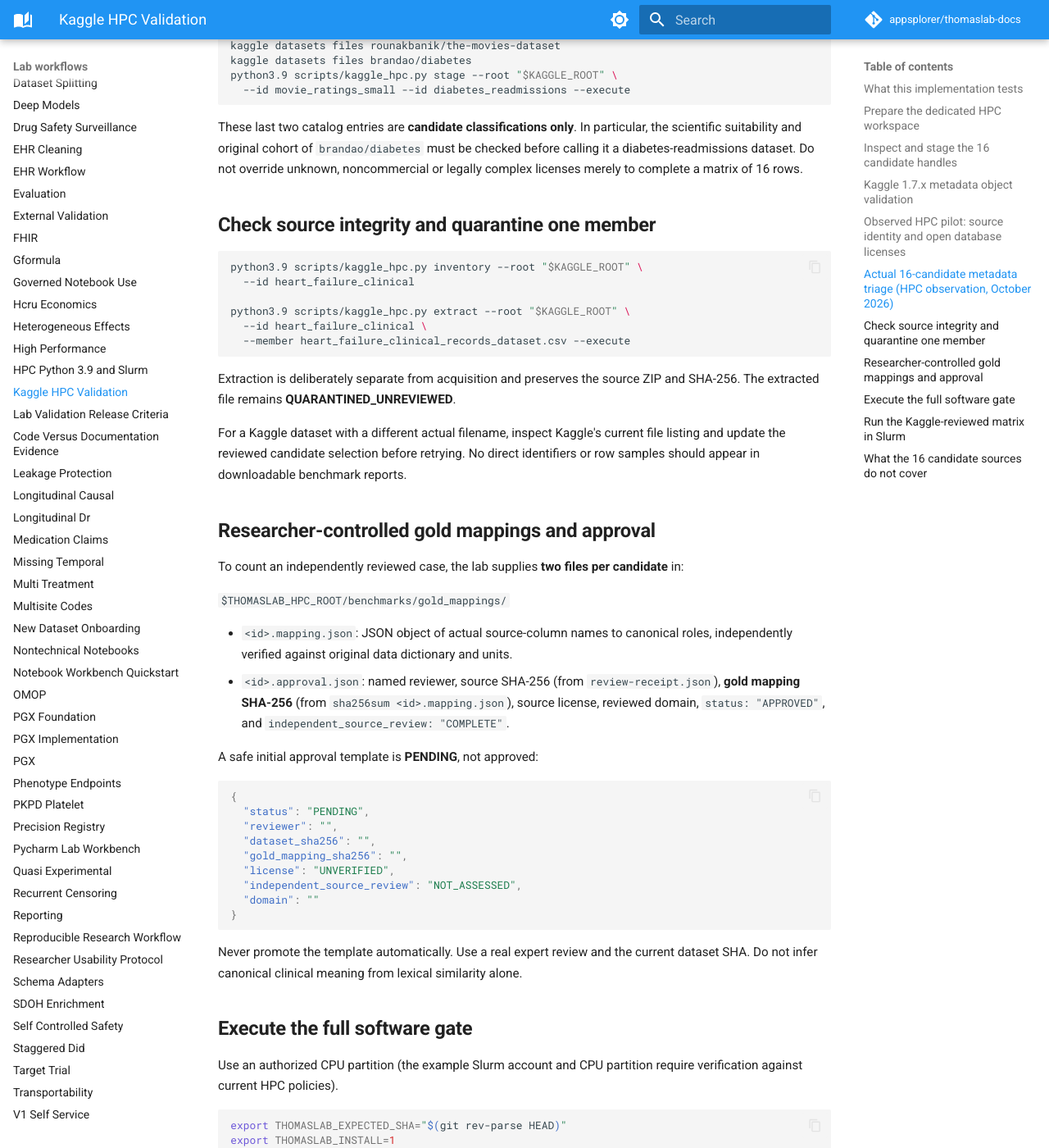
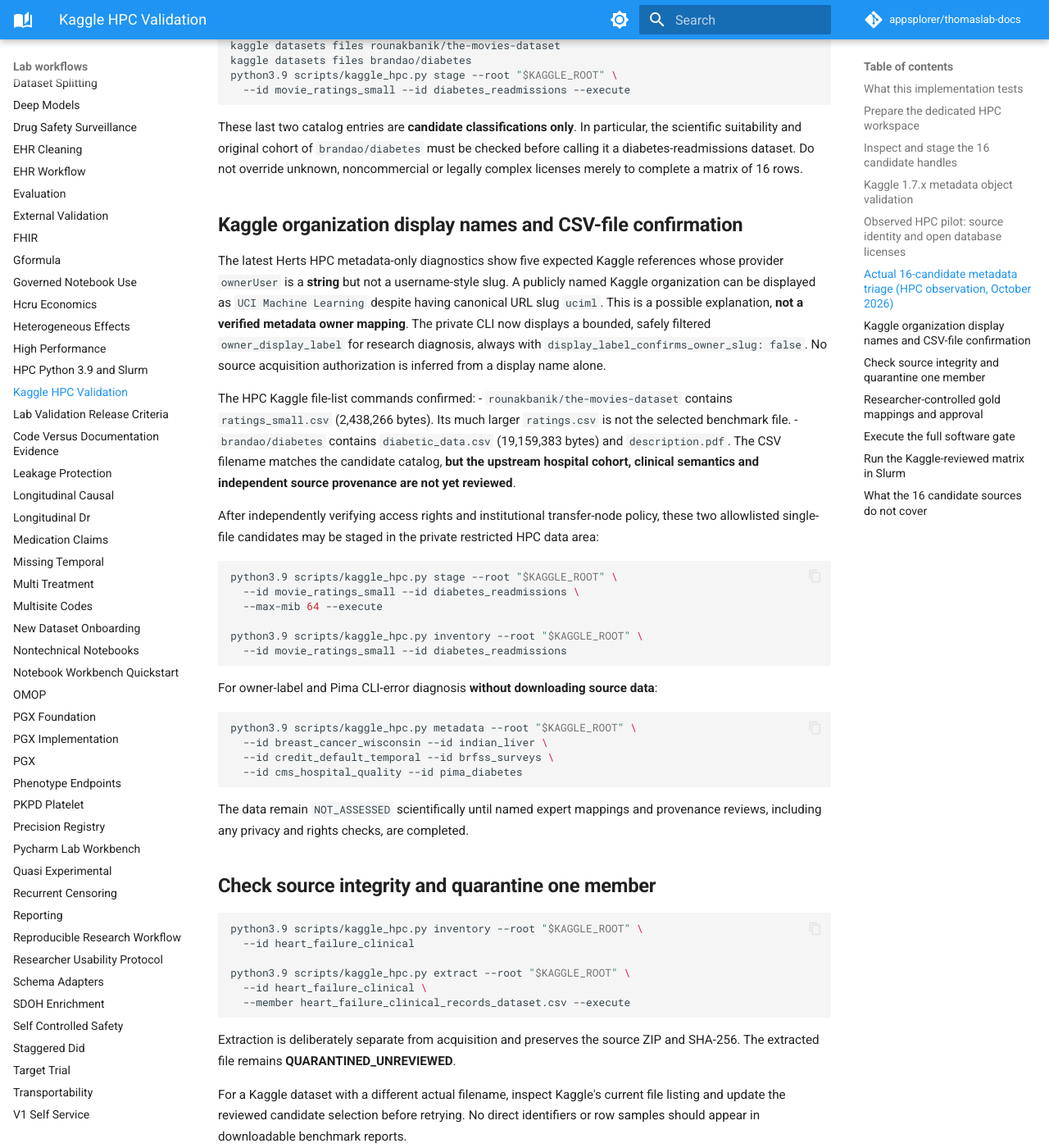
Before and after one commit to appsplorer/thomaslab-docs, an MkDocs documentation site: the page built from docs/guides/kaggle-hpc-acceptance.md, in a window 1280 px wide and 1400 px high, scrolled down 5375 px. Shown: the whole window at 82% size. Built offline with MkDocs 1.6.1 and Material for MkDocs 9.7.7, drawn with Linux system fonts in a browser that asks for light colours; comment, search, counter and statistics services are not loaded.

Commit message:
docs: Kaggle publisher-name mismatch and verified single-file pilots

```diff
--- a/docs/guides/kaggle-hpc-acceptance.md
+++ b/docs/guides/kaggle-hpc-acceptance.md
@@ -168,6 +168,36 @@
 
 These last two catalog entries are **candidate classifications only**. In particular, the scientific suitability and original cohort of `brandao/diabetes` must be checked before calling it a diabetes-readmissions dataset. Do not override unknown, noncommercial or legally complex licenses merely to complete a matrix of 16 rows.
 
+## Kaggle organization display names and CSV-file confirmation
+
+The latest Herts HPC metadata-only diagnostics show five expected Kaggle references whose provider `ownerUser` is a **string** but not a username-style slug. A publicly named Kaggle organization can be displayed as `UCI Machine Learning` despite having canonical URL slug `uciml`. This is a possible explanation, **not a verified metadata owner mapping**. The private CLI now displays a bounded, safely filtered `owner_display_label` for research diagnosis, always with `display_label_confirms_owner_slug: false`. No source acquisition authorization is inferred from a display name alone.
+
+The HPC Kaggle file-list commands confirmed:
+- `rounakbanik/the-movies-dataset` contains `ratings_small.csv` (2,438,266 bytes). Its much larger `ratings.csv` is not the selected benchmark file.
+- `brandao/diabetes` contains `diabetic_data.csv` (19,159,383 bytes) and `description.pdf`. The CSV filename matches the candidate catalog, **but the upstream hospital cohort, clinical semantics and independent source provenance are not yet reviewed**.
+
+After independently verifying access rights and institutional transfer-node policy, these two allowlisted single-file candidates may be staged in the private restricted HPC data area:
+
+~~~bash
+python3.9 scripts/kaggle_hpc.py stage --root "$KAGGLE_ROOT" \
+  --id movie_ratings_small --id diabetes_readmissions \
+  --max-mib 64 --execute
+
+python3.9 scripts/kaggle_hpc.py inventory --root "$KAGGLE_ROOT" \
+  --id movie_ratings_small --id diabetes_readmissions
+~~~
+
+For owner-label and Pima CLI-error diagnosis **without downloading source data**:
+
+~~~bash
+python3.9 scripts/kaggle_hpc.py metadata --root "$KAGGLE_ROOT" \
+  --id breast_cancer_wisconsin --id indian_liver \
+  --id credit_default_temporal --id brfss_surveys \
+  --id cms_hospital_quality --id pima_diabetes
+~~~
+
+The data remain `NOT_ASSESSED` scientifically until named expert mappings and provenance reviews, including any privacy and rights checks, are completed.
+
 ## Check source integrity and quarantine one member
 
 ~~~bash
```
